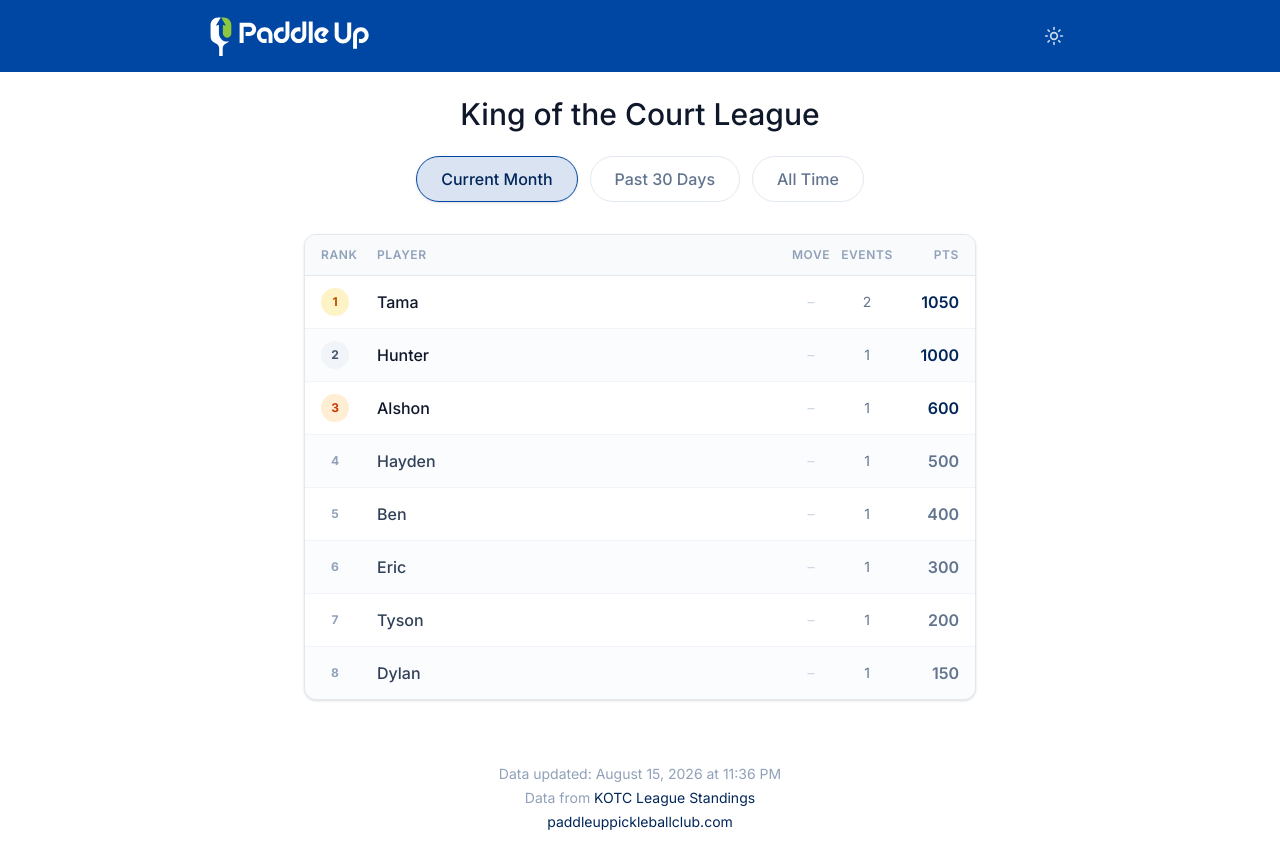
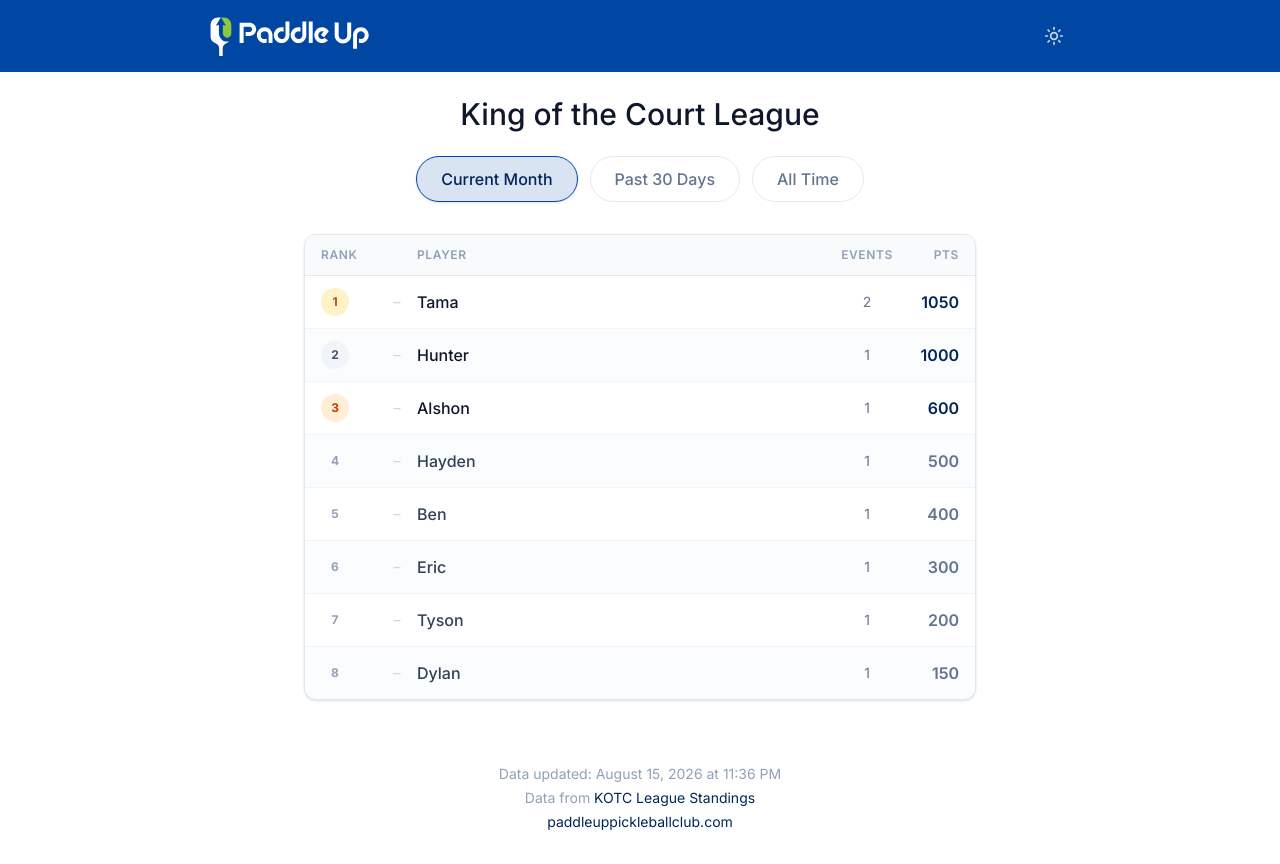
Before and after one commit to paddleup/paddleup.github.io, a React (Vite) app: page / in a window 1280 px wide. Built offline with nearby package versions, Linux system fonts and the light colour scheme.

Commit message:
Move movement indicator between rank and player; remove its header

```diff
--- a/src/components/LeaderboardTable.tsx
+++ b/src/components/LeaderboardTable.tsx
@@ -18,10 +18,10 @@ export default function LeaderboardTable({ players }: LeaderboardTableProps) {
     <div className="w-full max-w-2xl mx-auto">
       <div className="bg-white dark:bg-slate-900 border border-slate-200 dark:border-slate-700 rounded-xl shadow-sm overflow-hidden">
         {/* Header */}
-        <div className="grid grid-cols-[3.5rem_1fr_3.5rem_3.5rem_4rem] px-4 py-3 text-xs font-semibold uppercase tracking-wider text-slate-400 dark:text-slate-500 bg-slate-50 dark:bg-slate-800/50 border-b border-slate-200 dark:border-slate-700">
+        <div className="grid grid-cols-[3.5rem_2.5rem_1fr_3.5rem_4rem] px-4 py-3 text-xs font-semibold uppercase tracking-wider text-slate-400 dark:text-slate-500 bg-slate-50 dark:bg-slate-800/50 border-b border-slate-200 dark:border-slate-700">
           <span>Rank</span>
+          <span aria-hidden="true"></span>
           <span>Player</span>
-          <span className="text-center">Move</span>
           <span className="text-center">Events</span>
           <span className="text-right">Pts</span>
         </div>
--- a/src/components/PlayerRow.tsx
+++ b/src/components/PlayerRow.tsx
@@ -43,7 +43,7 @@ export default function PlayerRow({ player, rank }: PlayerRowProps) {
   return (
     <div
       className={`
-        grid grid-cols-[3.5rem_1fr_3.5rem_3.5rem_4rem] items-center px-4 py-3
+        grid grid-cols-[3.5rem_2.5rem_1fr_3.5rem_4rem] items-center px-4 py-3
         border-b border-slate-100 dark:border-slate-800 last:border-b-0
         hover:bg-slate-50 dark:hover:bg-slate-800/50 transition-colors
         ${rank % 2 === 0 ? 'bg-slate-50/50 dark:bg-slate-800/20' : ''}
@@ -61,14 +61,14 @@ export default function PlayerRow({ player, rank }: PlayerRowProps) {
         </span>
       </div>
 
+      {/* Movement */}
+      <span className="text-center text-sm">
+        <Movement move={player.move} />
+      </span>
+
       {/* Name */}
       <span className={`font-medium ${isTop3 ? 'text-slate-900 dark:text-white' : 'text-slate-700 dark:text-slate-300'}`}>
         {player.name}
-      </span>
-
-      {/* Movement */}
-      <span className="text-center text-sm">
-        <Movement move={player.move} />
       </span>
 
       {/* Events */}
```
